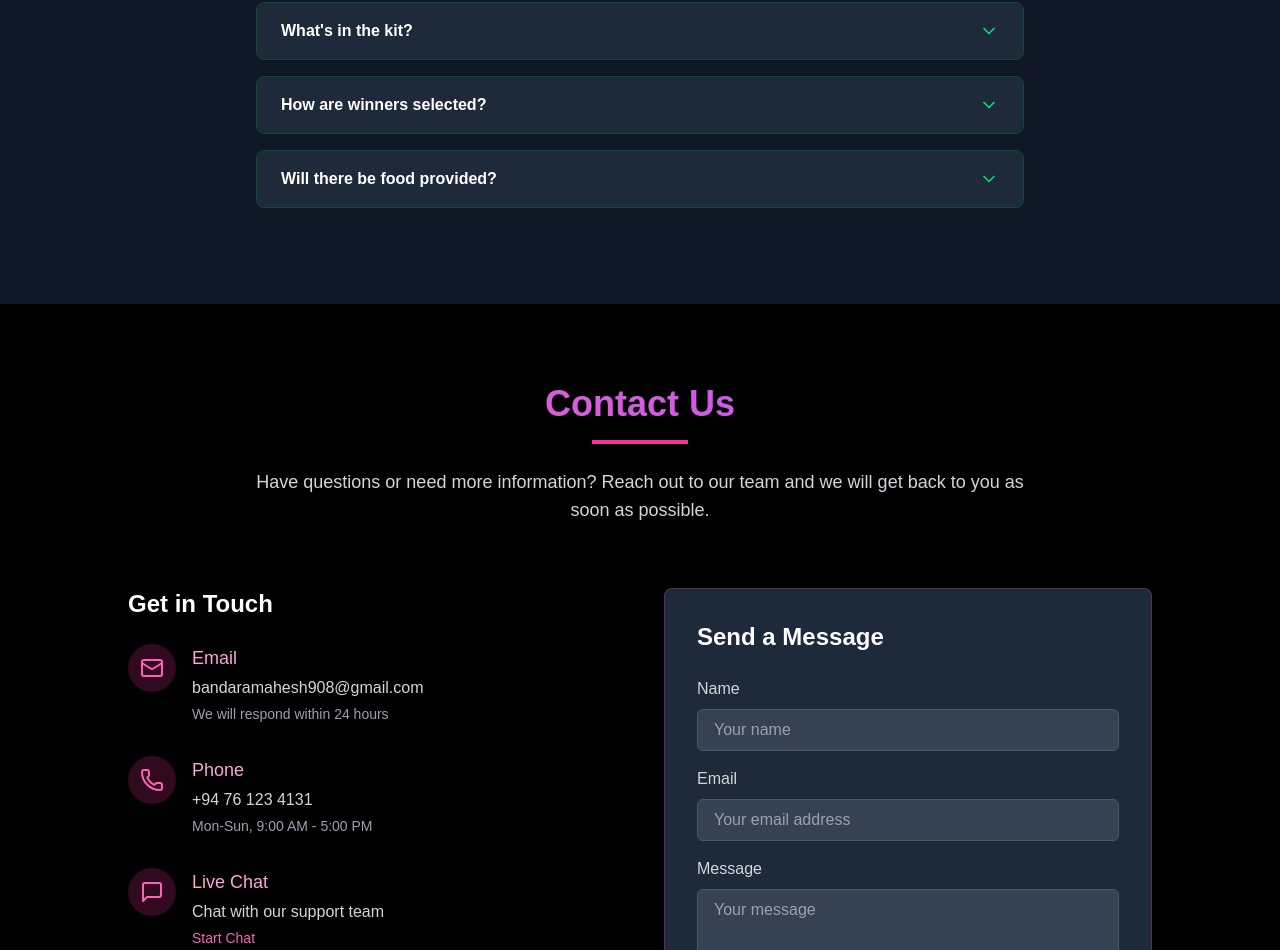
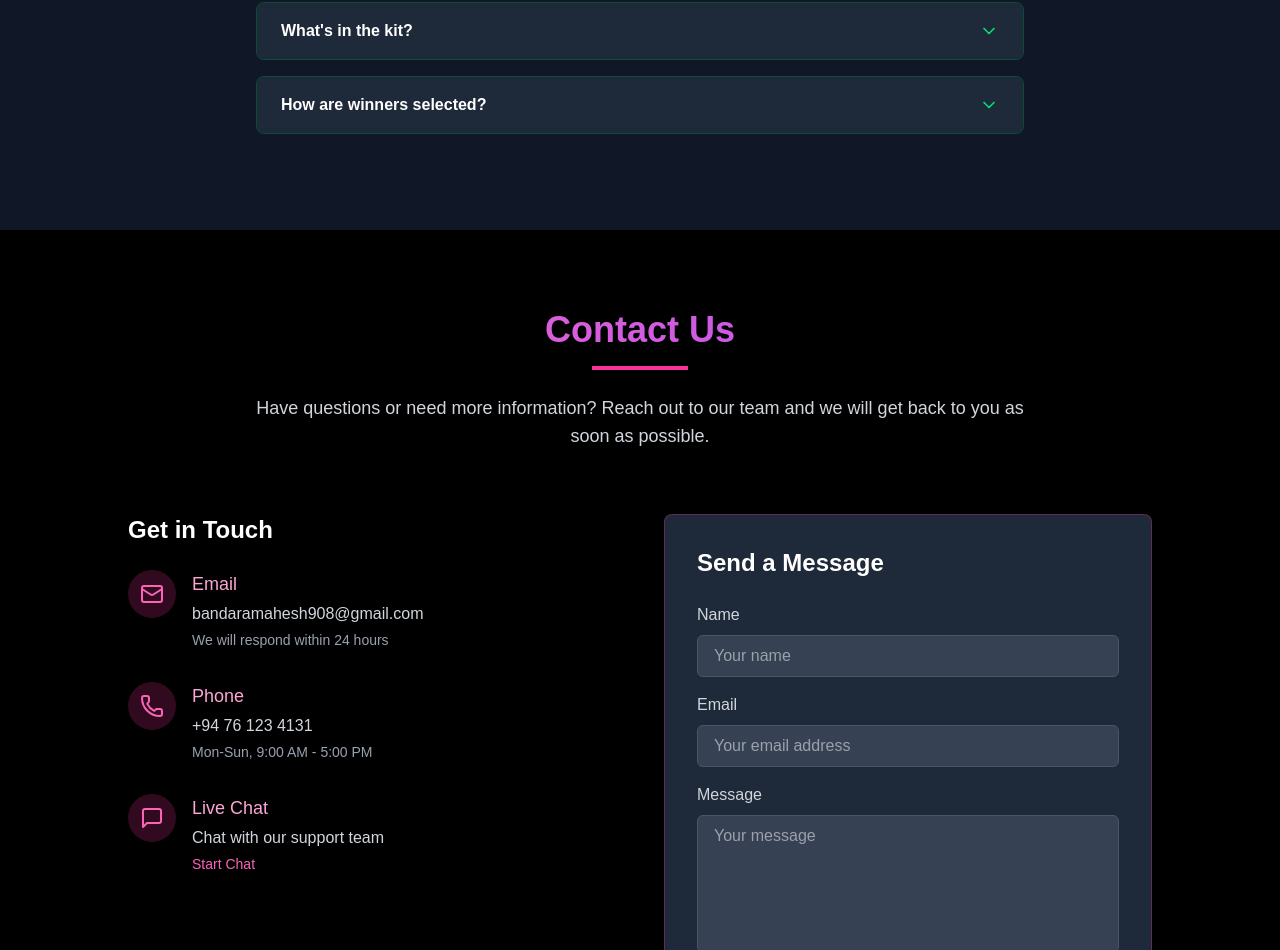
Before and after one commit to dshnz29/arduinoworkshop, a Next.js app in the folder arduino/: page / in a window 1280 px wide. Shown: the part 6167-7117 px from the top of the page. Built offline with nearby package versions, Linux system fonts and the light colour scheme.

Commit message:
Update FAQSection.js

```diff
--- a/arduino/app/components/FAQSection.js
+++ b/arduino/app/components/FAQSection.js
@@ -32,11 +32,7 @@ const FAQSection = () => {
       answer:
         "Projects will be judged based on creativity, technical implementation, presentation, and practical application. Our panel of judges will evaluate each team's final project, and prizes will be awarded in several categories including 'Most Innovative' and 'Best Technical Execution'.",
     },
-    {
-      question: 'Will there be food provided?',
-      answer:
-        "Yes! We provide lunch, snacks, and beverages throughout the day to keep your energy up while you're creating amazing Arduino projects.",
-    },
+
   ];
 
   const toggleFAQ = (index) => {
```
